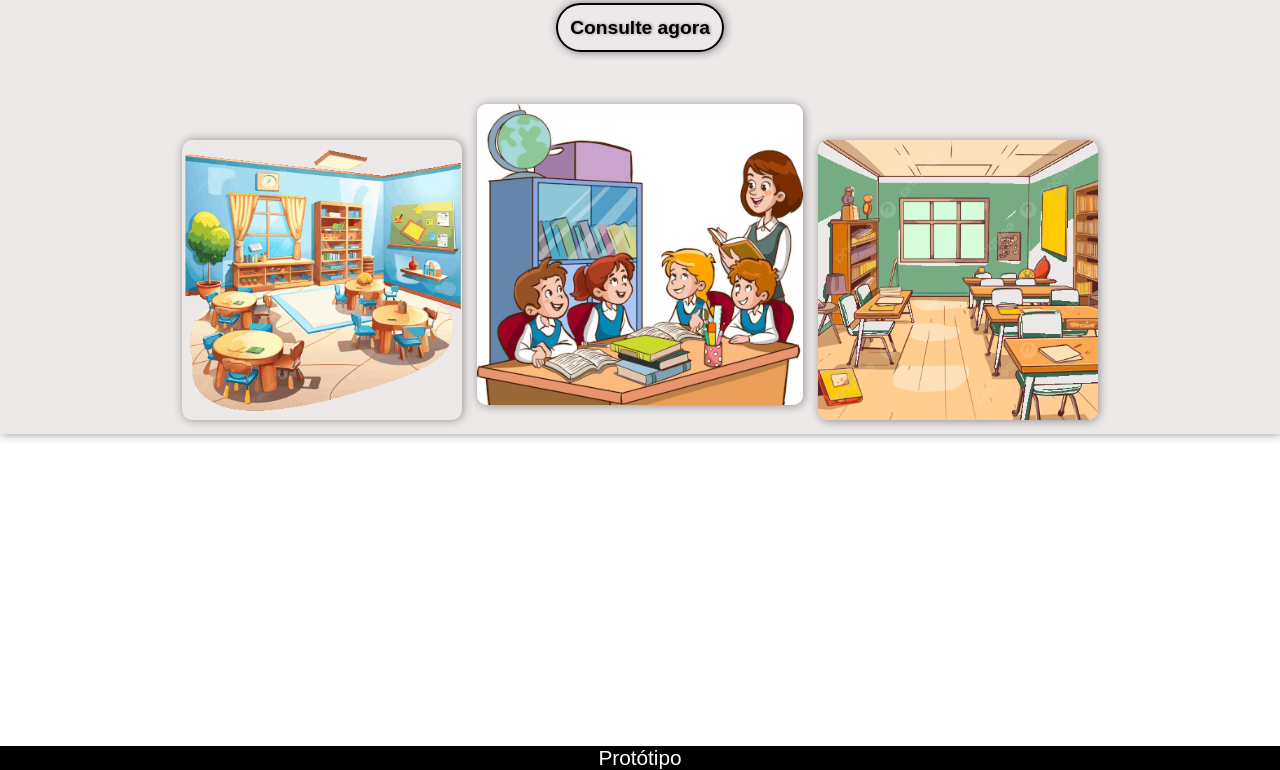
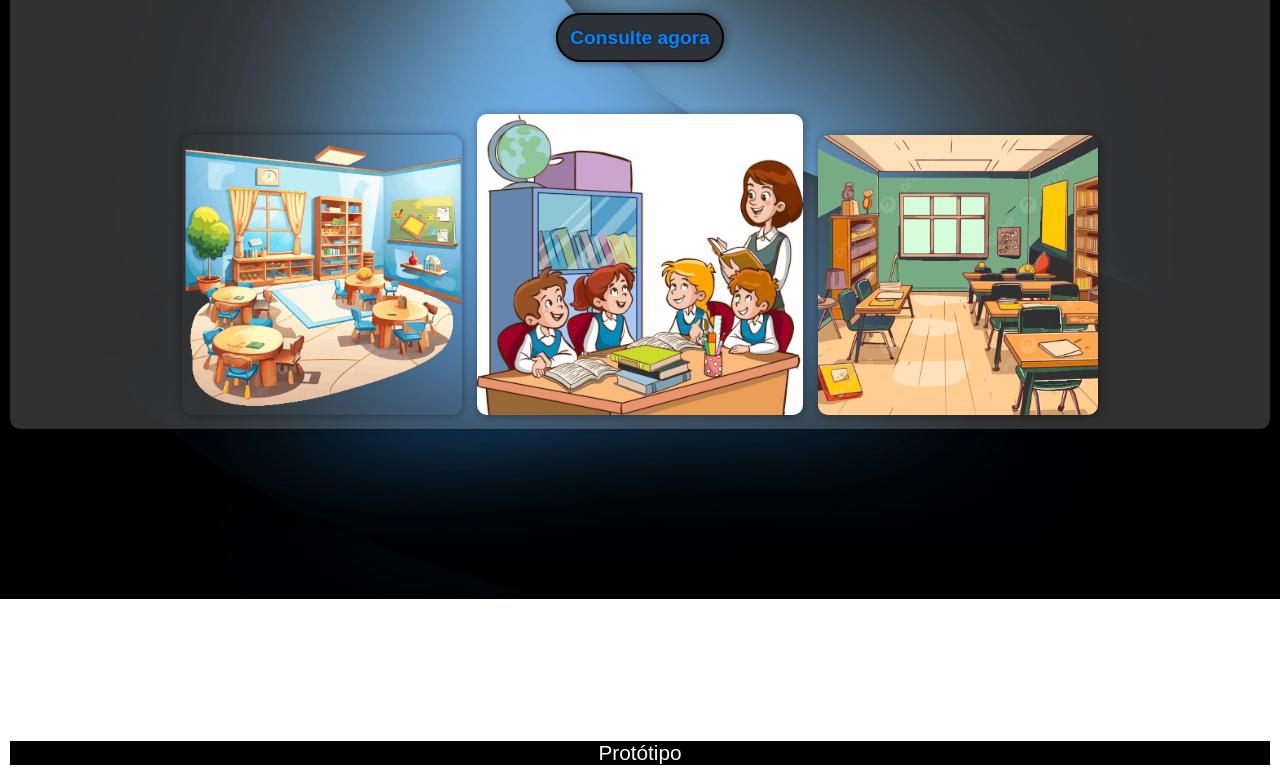
Before and after one commit to josealberto-coder/Faculdade, a plain HTML site: page Engenharia de software/prototipo_consultar_sala-4/index.html in a window 1280 px wide. Shown: the part 261-1031 px from the top of the page. Drawn offline with Linux system fonts and the light colour scheme.

Commit message:
Imagem de fundo

```diff
--- a/Engenharia de software/prototipo_consultar_sala-4/style/style.css
+++ b/Engenharia de software/prototipo_consultar_sala-4/style/style.css
@@ -5,8 +5,9 @@
 :root{
     --fontePadrao: arial, helvetica, verdana, sans-serif;
     --fontedestaque: "pt sans", sans-serif;
-    --cor1: #16b7c9;
-    --cor2:#000000;
+    --cor1: white;
+    --cor2: #0084ff;
+    --cor3: #2d3238;
 
 }
 
@@ -17,15 +18,26 @@
     list-style-type: none;
 
 body{
-    background-color: white;
+    height:100vh;
+    background-image: url("../image/fundo_3.jpg");
+    background-position: center center;
+    background-repeat: no-repeat;
+    background-size: 1600px;
+    background-attachment: fixed;
+
+    padding: 10px;
+
 }
 }
 header{
     display: flex;
     flex-wrap: wrap;
-    background-color: white;
+    background-color: rgba(255, 255, 255, 0.189);
     padding: 10px;
+    border-radius: 10px;
     margin-top: 20px;
+
+
 
 }
 
@@ -55,7 +67,9 @@ nav> ul{
 nav> ul >li >a{
     text-decoration: none;
     font-size: 1.05em;
+    text-shadow: 1px 0px 1px rgba(255, 255, 255, 0.549);
     color: var(--cor2);
+    font-weight: bolder;
     padding: 10px;
 }
 nav > ul> li> a:hover{
@@ -67,7 +81,7 @@ nav > ul> li> a:hover{
 
 #Cores_fundo ul{
     position: absolute;
-    background-color: var(--cor2);
+    background-color: var(--cor3);
     padding: 5px;
     border-radius: 10px;
     columns: 1;
@@ -81,7 +95,9 @@ nav > ul> li> a:hover{
 }
 
 .Escuro_claro input{
-    background-color: var(--cor1);
+    border: none;
+    font-family: var(--fontePadrao);
+    background-color: var(--cor2);
     cursor: pointer;
 }
 
@@ -96,10 +112,11 @@ main{
     display: flex;
     flex-wrap: wrap;
     justify-content: center;
-    background-color: rgb(237, 232, 232);
+    background-color: rgba(255, 255, 255, 0.189);
     padding: 10px;
     margin-top: 20px;
     box-shadow: 1px 0px 10px rgba(0, 0, 0, 0.449);
+    border-radius: 10px;
 }
 
 main> article{
@@ -122,10 +139,11 @@ main> article> h1{
 }
 
 a.botao_consultar{
-    border: 2px solid var(--cor2);
+    background-color: var(--cor3);
+    border: 2px solid black;
     text-decoration: none;
     text-align: center;
-    color: var(--cor2);
+    color:var(--cor2);
     font-weight: bolder;
     padding: 12px;
     border-radius: 40px;
@@ -157,7 +175,7 @@ img.sala2{
     max-width: 326px;
     border-radius: 10px;
     box-shadow: 1px 1px 10px rgba(0, 0, 0, 0.384);
-    margin: 15px;
+    margin: 15px 15px 0px 15px;
 
 }
 
@@ -169,7 +187,7 @@ img.sala3{
 }
 
 footer{
-    background-color: var(--cor2);
+    background-color: black;
     margin-top: 312px;
     color: white;
     font-size: 1.3em;
--- a/Engenharia de software/prototipo_consultar_sala-4/style/style2.css
+++ b/Engenharia de software/prototipo_consultar_sala-4/style/style2.css
@@ -21,7 +21,7 @@ ul{
 
 body{
     font-family: var(--fonte_destaque);
-    background-image: url("../image/image_fundo_2.jpg");
+    background-image: url("../image/fundo_3.jpg");
     background-position: center center;
     display: flex;
     height: 100vh;
@@ -31,17 +31,17 @@ body{
 
 main{
     position: relative;
-    background-color: rgba(255, 255, 255, 0.149);
+    background-color: rgba(255, 255, 255, 0.189);
     flex: 1;
     max-width: 600px;
-    min-width: 280px;
+    min-width: 230px;
     min-height: 500px;
     align-self: center;
     margin: auto;
     padding: 50px;
     border-radius: 10px;
-    border: 2px solid rgba(141, 137, 137, 0);
-    box-shadow: 5px 5px 10px 2px rgba(0, 0, 0, 0.43);
+    border: 2px solid rgba(141, 137, 137, 0.279);
+    box-shadow: 5px 5px 5px 2px rgba(0, 0, 0, 0.43);
 }
 main> article> h1{
     color: var(--cor1);
```
Also changed, not shown: Engenharia de software/prototipo_consultar_sala-4/image/fundo_3.jpg (added), Engenharia de software/prototipo_consultar_sala-4/image/image_fundo_2.jpg (deleted).
